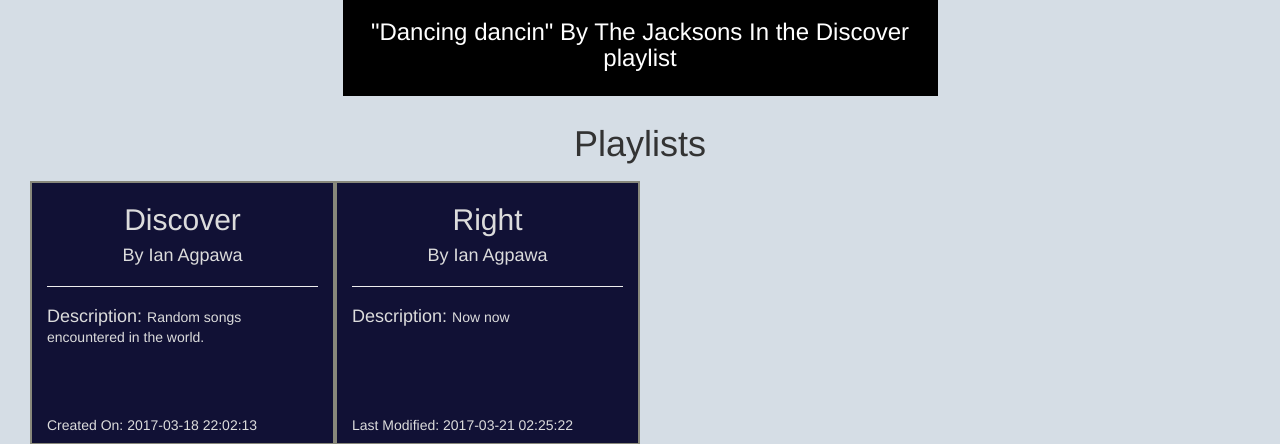
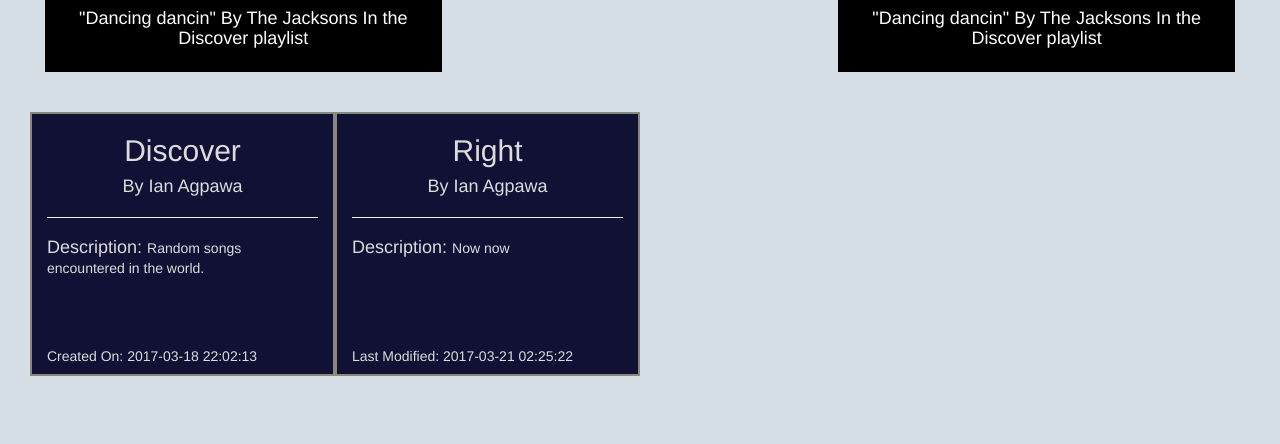
Before and after one commit to ianagpawa/catalog, a Flask app: page / in a window 1280 px wide. Shown: the part 383-827 px from the top of the page. After the commit the page ends 759 px from the top, so only its background shows below. Run offline with Flask 2, Linux system fonts and the light colour scheme; data comes from the database, SQL or seed files in the repository; some libraries are stand-ins or nearby versions.

Commit message:
refactor: Change top row layout

```diff
--- a/static/styles/main.css
+++ b/static/styles/main.css
@@ -84,6 +84,12 @@
 
 /*  playlists   */
 
+.top-row{
+    margin-top: 7vh;
+    margin-bottom: 5vh;
+}
+
+
 .latest{
     background-color: black;
 }
@@ -96,14 +102,16 @@
 }
 
 .playlist-h1{
-    margin-top: 1vh;
-    margin-bottom: 1vh;
+    margin-top: 17vh;
+    margin-bottom: 15vh;
 }
+
+
 
 .youtube-iframe-front{
     display: block;
-    width: 30vw;
-    height: 27vh;
+    width: 26vw;
+    height: 20vh;
     padding-top: 2vh;
     padding-bottom: 2vh;
     margin-left: auto;
--- a/templates/publicplaylists.html
+++ b/templates/publicplaylists.html
@@ -16,8 +16,8 @@
     {% endwith %}
     </div>
     <br>
-    <div class='col-md-12'>
-        <div class="col-md-6 col-md-offset-3 latest white-letter">
+    <div class='col-md-12 top-row'>
+        <div class="col-md-4 latest white-letter">
             <h2 class='text-center'>Latest Song</h2>
 
             <div id="player" class="youtube-div">
@@ -26,17 +26,36 @@
                      src="https://www.youtube.com/embed/{{latest_song.youtube}}"
                      frameborder="0" allowfullscreen>
                  </iframe>
-                 <h3 class='text-center latest-info'>"{{latest_song.title}}" By
+                 <h4 class='text-center latest-info'>"{{latest_song.title}}" By
                      {{latest_song.artist}} In the {{latest_song.playlist.name}}
-                     playlist</h3>
+                     playlist</h4>
             </div>
         </div>
+
+
+        <div class='col-md-4 text-center'>
+            <h1 class="playlist-h1">Playlists</h1>
+        </div>
+
+        <div class="col-md-4 latest white-letter">
+            <h2 class='text-center'>Latest Song</h2>
+
+            <div id="player" class="youtube-div">
+                <iframe
+                     class='youtube-iframe-front'
+                     src="https://www.youtube.com/embed/{{latest_song.youtube}}"
+                     frameborder="0" allowfullscreen>
+                 </iframe>
+                 <h4 class='text-center latest-info'>"{{latest_song.title}}" By
+                     {{latest_song.artist}} In the {{latest_song.playlist.name}}
+                     playlist</h4>
+            </div>
+
+        </div>
+
     </div>
 
-    <div class='col-md-12 text-center playlist-h1'>
-        <h1>Playlists</h1>
 
-    </div>
     <br>
     <br>
 
```
